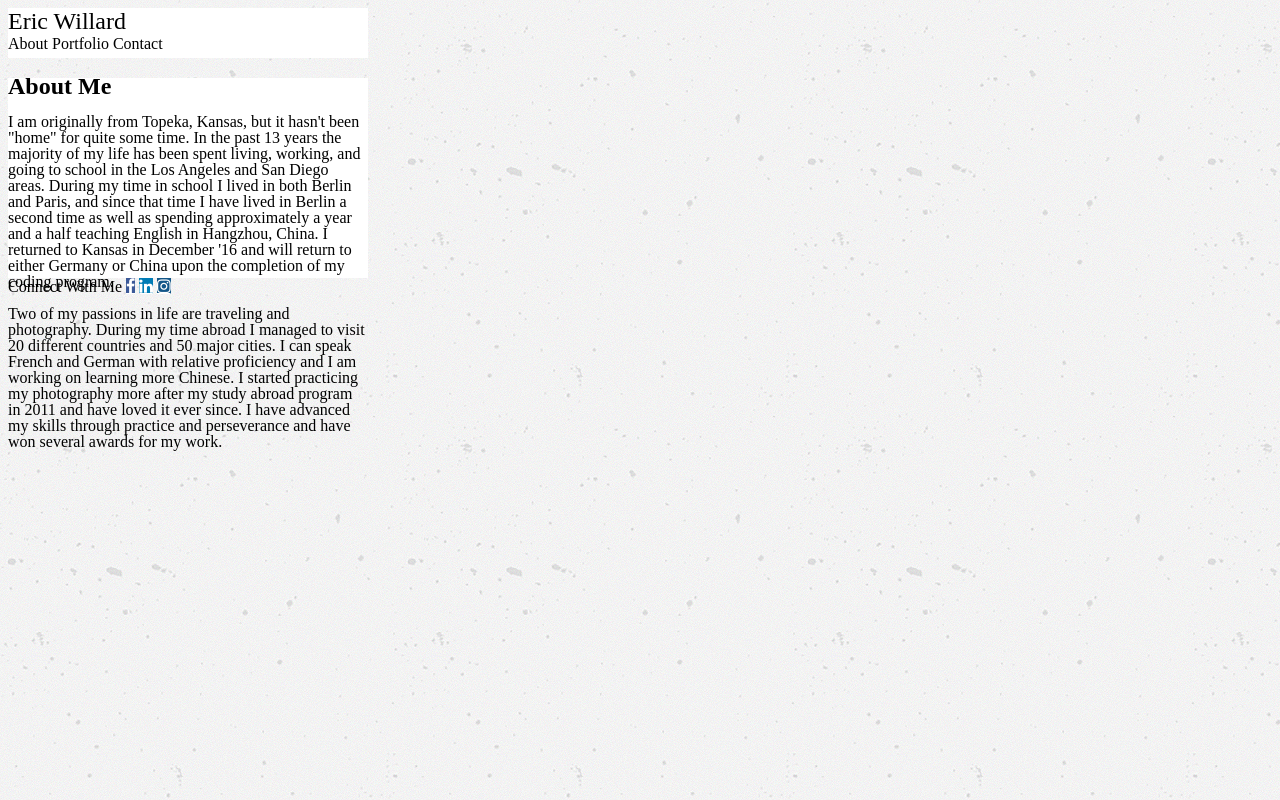
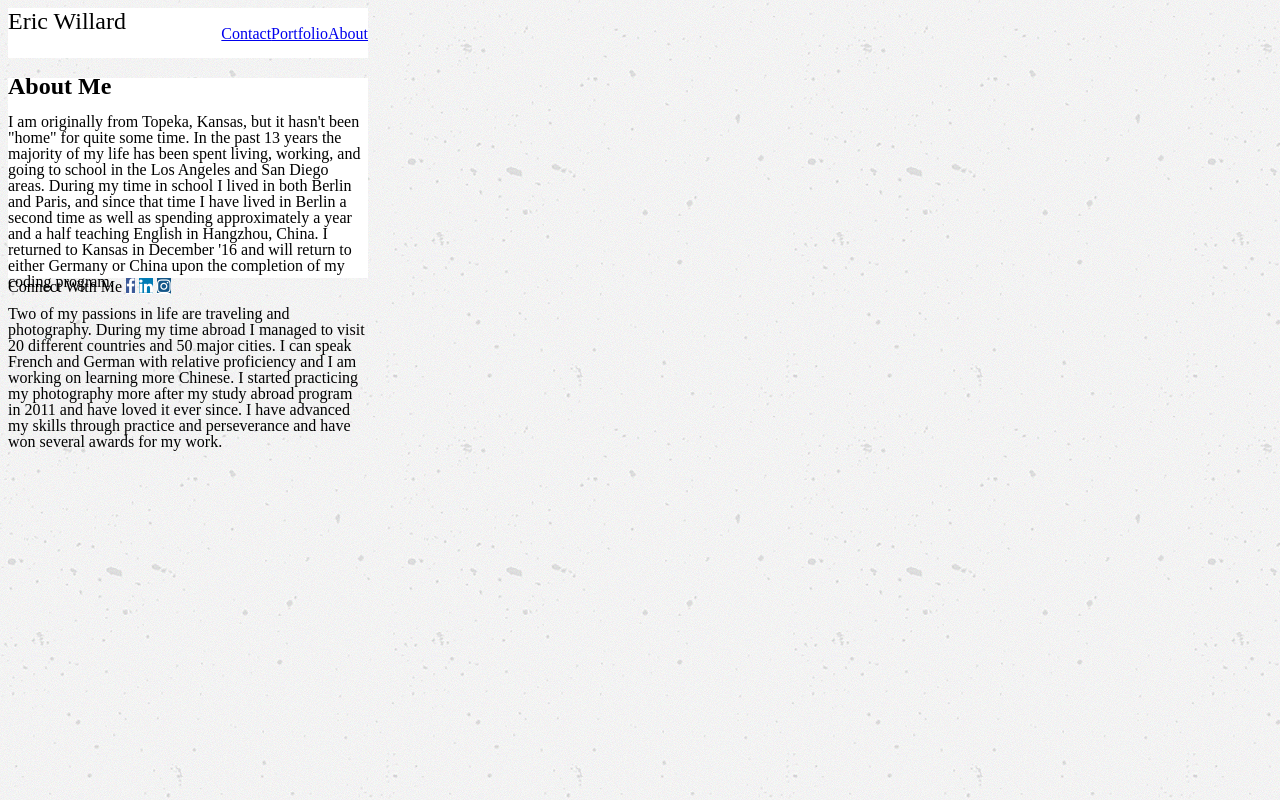
Before and after one commit to ewill20/Basic-Portfolio, a plain HTML site: page index.html in a window 1280 px wide. Drawn offline with Linux system fonts and the light colour scheme; files that its build step writes are made by us from their sources; files whose address does not match are found by name.

Commit message:
<COMMENT>

```diff
--- a/assets/css/style.css
+++ b/assets/css/style.css
@@ -41,3 +41,6 @@ header {
 .name {
 	font-size: 24px;
 }
+.links {
+	float: right;
+}
--- a/index.html
+++ b/index.html
@@ -8,6 +8,7 @@
 	<link rel="stylesheet" type="text/css" href="style.css">
 
 	<meta name="viewport" content="width=device-width, initial-scale=1">
+
 
 
 
@@ -25,9 +26,9 @@
 	Eric Willard
 	</div>
 	<div class="links">
-	<link src="http://www.linkhere.com">About</link>
-	<link src="http://www.linkhere2.com">Portfolio</link>
-	<link src="http://www.linkhere3.com">Contact</link>
+	<a href="about.html" style="float: right; position: relative; top: -10px;">About</a>
+	<a href="portfolio.html" style="float: right; position: relative; top: -10px;">Portfolio</a>
+	<a href="contact.html" style="float: right; position: relative; top: -10px;">Contact</a>
 	</div>
 	</header>
 
```
Also changed, not shown: contact.html (+35 -0 lines), 2 other files.
